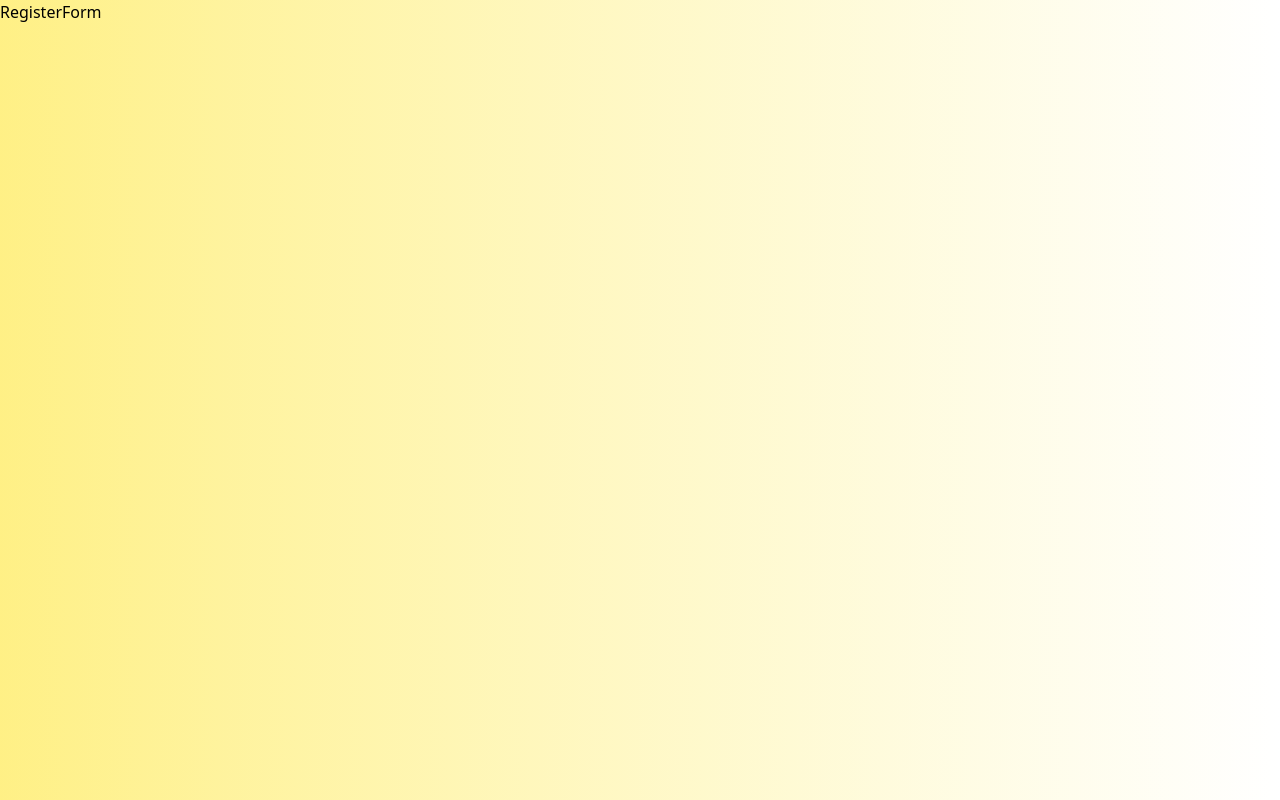
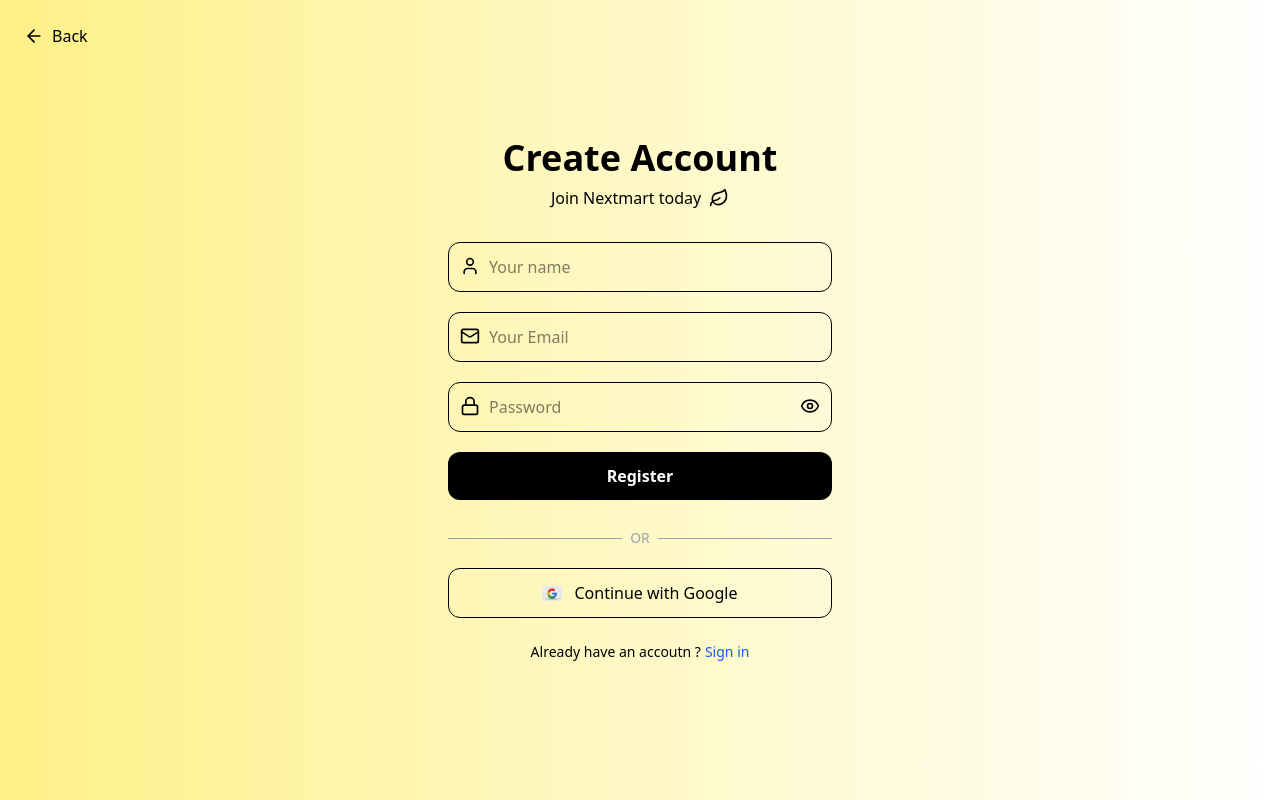
Before and after one commit to Abdul-Aziz-wasi/NextMart-Full-stack-application, a Next.js app: page /register in a window 1280 px wide. Both pictures are taken after a click on the button "Get started". Built offline with nearby package versions, Linux system fonts and the light colour scheme.

Commit message:
completed register page and functionality

```diff
--- a/src/app/register/page.tsx
+++ b/src/app/register/page.tsx
@@ -7,7 +7,7 @@ function Register() {
     const [step, setStep]=useState(1)
   return (
     <div>
-        {step == 1 ? <Welcome nextStep ={setStep}/> : <RegisterForm />}
+        {step == 1 ? <Welcome nextStep ={setStep}/> : <RegisterForm previousStep={setStep}/>}
 
 
     </div>
--- a/src/components/RegisterForm.tsx
+++ b/src/components/RegisterForm.tsx
@@ -1,8 +1,118 @@
-import React from 'react'
+import { ArrowLeft, EyeClosed, EyeIcon, Leaf, Loader2, Lock, Mail, User } from 'lucide-react'
+import { motion } from "motion/react"
+import Image from 'next/image'
+import googleImage from '../assets/google.avif'
+import React, { useState } from 'react'
+import axios from 'axios'
 
-function RegisterForm() {
+
+type propType ={
+    previousStep:(s:number)=>void
+}
+
+function RegisterForm({previousStep}:propType) {
+
+    const [name,setName]=useState("")
+    const [email,setEmail]=useState("")
+    const [password,setPassword]=useState("")
+    const [showPassword, setShowPassword]=useState(false)
+    const [loading, setLoading]=useState(false)
+
+    const handleRegister = async(e:React.FormEvent)=>{
+        e.preventDefault()
+        setLoading(true)
+        try {
+            const result =await axios.post('/api/auth/register',
+           {name,email,password})
+           console.log(result.data)
+           setLoading(false)
+        } catch (error) {
+            console.log(error)
+            setLoading(false)
+
+        }
+    }
+
   return (
-    <div>RegisterForm</div>
+    <div className='flex flex-col justify-center items-center min-h-screen px-6 py-10 relative'>
+        <div className='absolute top-6 left-6 flex items-center gap-2 hover:text-gray-500 cursor-pointer'
+        onClick={()=>previousStep(1)}>
+            <ArrowLeft className='w-5 h-5'/><span className='font-medium'>Back</span></div>
+
+        <motion.h1
+        initial={{y:-10, opacity:0}}
+        animate={{y:0, opacity:1}}
+        transition={{duration:0.6}}
+         className='text-4xl font-extrabold mb-2'>Create Account</motion.h1>
+         <motion.p
+         initial={{y:-10, opacity:0}}
+        animate={{y:0, opacity:1}}
+        transition={{duration:0.6}}
+          className='flex items-center mb-8 gap-2'>Join Nextmart today <Leaf className='h-5 w-5'/></motion.p>
+
+          <motion.form
+          onSubmit={handleRegister}
+           initial={{y:-10, opacity:0}}
+           animate={{y:0, opacity:1}}
+           transition={{duration:0.6}}
+          className='flex flex-col w-full max-w-sm gap-5'>
+
+                {/*Input Name */}
+            <div className='relative'>
+                <User className='absolute left-3 top-3.5 w-5 h-5 '/>
+                <input type="text" placeholder='Your name' className='w-full pl-10 py-3 pr-4 focus:outline-none border border-black rounded-xl'
+                onChange={(e)=>setName(e.target.value)}
+                value={name}
+                />
+            </div>
+
+                {/*Input Email */}
+            <div className='relative'>
+                <Mail className='absolute left-3 top-3.5 w-5 h-5 '/>
+                <input type="text" placeholder='Your Email' className='w-full pl-10 py-3 pr-4 focus:outline-none border border-black rounded-xl'
+                onChange={(e)=>setEmail(e.target.value)}
+                value={email}
+                />
+            </div>
+
+                {/*Input Password */}
+            <div className='relative'>
+                <Lock className='absolute left-3 top-3.5 w-5 h-5 '/>
+                <input type={showPassword?"text":"password"} placeholder='Password' className='w-full pl-10 py-3 pr-4 focus:outline-none border border-black rounded-xl'
+                onChange={(e)=>setPassword(e.target.value)}
+                value={password}
+                />
+                {showPassword?<EyeClosed onClick={(e)=>setShowPassword(false)} className='absolute right-3 top-3.5 h-5 w-5 cursor-pointer'/>:<EyeIcon onClick={(e)=>setShowPassword(true)} className='absolute right-3 top-3.5 h-5 w-5 cursor-pointer'/>}
+            </div>
+
+            {/*Input Button */}
+            {
+                (()=>{
+                    const formValildation = name !=="" && email !=="" && password !== ""
+                    return <button
+                     disabled={!formValildation || loading}
+                      className={`w-full font-semibold py-3 rounded-xl shasow-md inline-flex items-center justify-center gap-2
+                        ${formValildation ? "bg-black text-white cursor-pointer hover:bg-gray-700"
+                        : "cursor-not-allowed bg-black text-white"}`}>
+                            {loading ? <Loader2 className='w-5 h-5 animate-spin'/>:"Register"}</button>
+
+                })()
+            }
+
+            <div className='flex items-center gap-2 text-gray-400 text-sm mt-2'>
+                <span className='flex-1 h-px bg-gray-400'></span>
+                OR
+                <span className='flex-1 h-px bg-gray-400'></span>
+            </div>
+
+            <button className='w-full flex items-center justify-center gap-3 py-3 rounded-xl font-medium border border-black hover:bg-gray-200 cursor-pointer'>
+                <Image alt='' src={googleImage} width={20} height={20}/>
+                Continue with Google
+            </button>
+          </motion.form>
+
+          <p className='flex items-center text-sm mt-6 gap-1 cursosr-pointer'>Already have an accoutn ? <span className='text-blue-600'>Sign in</span></p>
+        </div>
   )
 }
 
--- a/src/components/Welcome.tsx
+++ b/src/components/Welcome.tsx
@@ -41,7 +41,7 @@ function Welcome({nextStep}:propType) {
          initial={{opacity:0, scale:0.9}}
         animate={{opacity:1, scale:1}}
         transition={{duration:0.6, delay:0.5}}
-        className='inline-flex items-center gap-2 mt-8 bg-black text-white font-semibold hover:bg-gray-700 py-3 px-8 rounded-2xl shadow-md'
+        className='inline-flex items-center gap-2 mt-8 bg-black text-white font-semibold hover:bg-gray-700 py-3 px-8 rounded-2xl shadow-md cursor-pointer'
         onClick={()=>nextStep(2)}
         >
             Get started <ArrowRight/>
```
Also changed, not shown: src/assets/google.avif (added).
